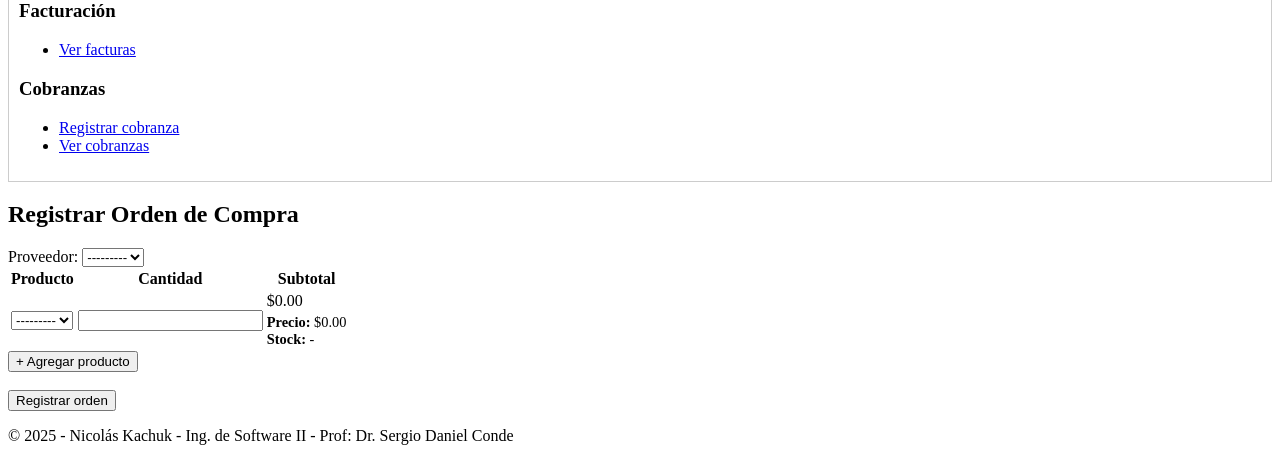
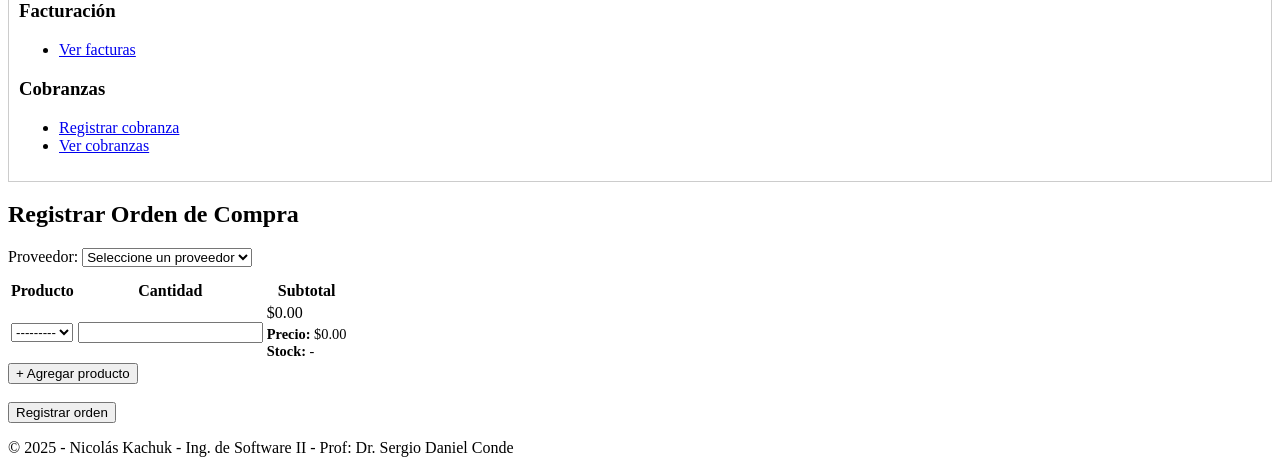
Before and after one commit to Nicokac/mi-proyecto-django, a Django app: page /ordenes/registro/ in a window 1280 px wide. Shown: the part 628-1101 px from the top of the page. Before the commit the page ends 1073 px from the top, so only its background shows below. Run offline with Django 5.2, Linux system fonts and the light colour scheme; the visitor is signed in with stand-in values (Sample User, id 1); data that the repository does not hold is empty.

Commit message:
Ajustes en el filtro de registro de ordenes de compra de insumos

```diff
--- a/ordenes_compra/forms.py
+++ b/ordenes_compra/forms.py
@@ -25,11 +25,17 @@ class DetalleOrdenForm(forms.ModelForm):
         fields = ['producto', 'cantidad']
 
     def __init__(self, *args, **kwargs):
+        proveedor = kwargs.pop('proveedor', None)
         user = kwargs.pop('user', None)
         super().__init__(*args, **kwargs)
+
+        # Para clientes (solo Café El Mejor, ya está implementado)
         if user and not user.is_staff:
             proveedor_cafe = Proveedor.objects.get(nombre__iexact="Cafe El Mejor")
             self.fields['producto'].queryset = Producto.objects.filter(estado=True, proveedor=proveedor_cafe)
+        # Para admin, filtrar productos por proveedor seleccionado
+        elif proveedor:
+            self.fields['producto'].queryset = Producto.objects.filter(estado=True, proveedor=proveedor)
         else:
             self.fields['producto'].queryset = Producto.objects.filter(estado=True)
 
--- a/ordenes_compra/templates/ordenes_compra/registro.html
+++ b/ordenes_compra/templates/ordenes_compra/registro.html
@@ -3,16 +3,29 @@
 {% load custom_filters %}
 {% block contenido %}
   <h2>Registrar Orden de Compra</h2>
+
+  {# FORMULARIO DE FILTRO POR PROVEEDOR SOLO PARA ADMIN #}
+  {% if user.is_staff %}
+    <form method="get" style="margin-bottom: 12px;">
+      <label for="proveedor-select">Proveedor:</label>
+      <select name="proveedor" id="proveedor-select" onchange="this.form.submit()">
+        <option value="">Seleccione un proveedor</option>
+        {% for prov in form.fields.proveedor.queryset %}
+          <option value="{{ prov.id }}" {% if proveedor_id|add:""|stringformat:"s" == prov.id|stringformat:"s" %}selected{% endif %}>
+            {{ prov.nombre }}
+          </option>
+        {% endfor %}
+      </select>
+    </form>
+  {% endif %}
+
+  {# FORMULARIO POST PARA REGISTRAR ORDEN #}
   <form method="post">
     {% csrf_token %}
 
-    {% if user.is_staff %}
-      <div>
-        {{ form.proveedor.label_tag }} {{ form.proveedor }}
-        {% if form.proveedor.errors %}
-          <div class="error">{{ form.proveedor.errors }}</div>
-        {% endif %}
-      </div>
+    {# Incluí el proveedor como hidden si es admin y ya seleccionó uno #}
+    {% if user.is_staff and proveedor_id %}
+      <input type="hidden" name="proveedor" value="{{ proveedor_id }}">
     {% endif %}
 
     {{ formset.management_form }}
@@ -46,18 +59,6 @@
               </span>
               {% if user.is_staff %}
                 <div style="font-size: 0.9em; margin-top: 4px;">
-                  <!-- <strong>Precio:</strong>
-                  <span class="precio" data-producto-id="{{ form.producto.value }}">
-                    {{ productos_dict|get_item:form.producto.value|stringformat:"s" }}
-                  </span><br>
-                  <strong>Stock:</strong>
-                  <span class="stock">
-                    {% for p in productos %}
-                      {% if p.id|stringformat:"s" == form.producto.value %}
-                        {{ p.stock }}
-                      {% endif %}
-                    {% endfor %}
-                  </span> -->
                   <strong>Precio:</strong> <span class="precio">$0.00</span><br>
                   <strong>Stock:</strong> <span class="stock">-</span>
                 </div>
@@ -67,7 +68,6 @@
         {% endfor %}
       </tbody>
     </table>
-
     <button type="button" id="agregar-fila">+ Agregar producto</button>
     <br><br>
     <button type="submit">Registrar orden</button>
--- a/ordenes_compra/views.py
+++ b/ordenes_compra/views.py
@@ -22,9 +22,20 @@ from functools import partial
 def registrar_orden_compra(request):
     producto_id = request.GET.get('producto_id')
     initial_data = []
+    proveedor_id = None
+    proveedor_obj = None
 
     if request.method == 'POST':
-        # --- Recuperar el carrito si sos cliente, para el formset dinámico ---
+        # Recuperar proveedor solo si es admin
+        if request.user.is_staff:
+            proveedor_id = request.POST.get('proveedor')
+            if proveedor_id:
+                try:
+                    proveedor_obj = Proveedor.objects.get(id=proveedor_id)
+                except Proveedor.DoesNotExist:
+                    proveedor_obj = None
+
+        # Recuperar productos seleccionados si sos cliente
         if not request.user.is_staff:
             carrito = request.session.get('carrito', {})
             if carrito:
@@ -34,17 +45,11 @@ def registrar_orden_compra(request):
                 ]
             elif producto_id:
                 initial_data = [{'producto': producto_id}]
-        # Para admin, que sea 1 por default
-        DetalleOrdenFormSetCarrito = inlineformset_factory(
-            OrdenDeCompra,
-            DetalleOrden,
-            form=DetalleOrdenForm,
-            extra=max(1, len(initial_data)),  # mínimo 1 por si viene vacío
-            can_delete=True
-        )
+
+        # Inicialización del form
         form = OrdenDeCompraForm(request.POST)
+        # Hasta acá no existe "orden", sólo después de form.save(commit=False)
 
-        # 1. Guardar orden con commit=False (todavía no en DB)
         if form.is_valid():
             orden = form.save(commit=False)
             if not request.user.is_staff:
@@ -55,22 +60,30 @@ def registrar_orden_compra(request):
                 orden.tipo = 'cliente'
             else:
                 orden.tipo = 'proveedor'
+                if proveedor_obj:
+                    orden.proveedor = proveedor_obj
 
-            orden.save()  # 2. ¡Ahora la orden ya tiene ID!
+            orden.save()  # Ahora sí, la orden existe
 
-            # 3. Ahora sí: inicializamos el formset, pero le pasamos instance=orden
-            formset = DetalleOrdenFormSetCarrito(request.POST, instance=orden)
+            # Factory del formset SIN form_kwargs
+            DetalleOrdenFormSetCarrito = inlineformset_factory(
+                OrdenDeCompra,
+                DetalleOrden,
+                form=DetalleOrdenForm,
+                extra=max(1, len(initial_data)),
+                can_delete=True
+            )
+            # Ahora pasamos form_kwargs aquí al instanciar:
+            formset = DetalleOrdenFormSetCarrito(
+                request.POST,
+                instance=orden,
+                form_kwargs={
+                    'proveedor': proveedor_obj if request.user.is_staff else None,
+                    'user': request.user
+                }
+            )
 
-            # --- Filtrar productos solo “Cafe El Mejor” si es cliente ---
-            if not request.user.is_staff:
-                proveedor_cafe = Proveedor.objects.get(nombre__iexact="Cafe El Mejor")
-                for f in formset.forms:
-                    f.fields['producto'].queryset = Producto.objects.filter(estado=True, proveedor=proveedor_cafe)
-            # ----------------------------------------------------------
-
-            print("POST recibido:", request.POST)
             if formset.is_valid():
-                print("✅ Formularios válidos")
                 with transaction.atomic():
                     detalles = formset.save(commit=False)
                     for detalle in detalles:
@@ -82,23 +95,22 @@ def registrar_orden_compra(request):
                             detalle.producto.stock -= detalle.cantidad
                         detalle.producto.save()
 
-                    # 🧾 Crear factura automáticamente si es cliente (ahora con precios asignados)
+                    # Crear factura si es cliente
                     if orden.tipo == 'cliente':
                         ultimo_numero = Factura.objects.count() + 1
                         numero_factura = f"F-{ultimo_numero:06d}"
-
                         total_factura = sum(
                             detalle.precio_unitario * detalle.cantidad
                             for detalle in detalles
                         )
-
                         factura = Factura.objects.create(
                             numero=numero_factura,
                             cliente=orden.cliente,
                             total=total_factura,
                             orden=orden
                         )
-                    # --- LIMPIAR EL CARRITO LUEGO DE CONFIRMAR ORDEN ---
+
+                    # Limpiar carrito
                     if not request.user.is_staff:
                         request.session['carrito'] = {}
 
@@ -111,19 +123,34 @@ def registrar_orden_compra(request):
         else:
             print("❌ Formulario OrdenDeCompra inválido")
             print("Errores:", form.errors)
+
     else:
         print("📄 GET recibido")
         if request.user.is_staff:
+            proveedor_id = request.GET.get('proveedor')
+            if proveedor_id:
+                try:
+                    proveedor_obj = Proveedor.objects.get(id=proveedor_id)
+                except Proveedor.DoesNotExist:
+                    proveedor_obj = None
+
             proveedores = Proveedor.objects.exclude(nombre__iexact="Cafe El Mejor")
             form = OrdenDeCompraForm()
             form.fields['proveedor'].queryset = proveedores
-            formset = inlineformset_factory(
+
+            if proveedor_obj:
+                form.fields['proveedor'].initial = proveedor_obj.id
+
+            DetalleOrdenFormSetCarrito = inlineformset_factory(
                 OrdenDeCompra,
                 DetalleOrden,
                 form=DetalleOrdenForm,
                 extra=1,
                 can_delete=True
-            )()
+            )
+            formset = DetalleOrdenFormSetCarrito(
+                form_kwargs={'proveedor': proveedor_obj, 'user': request.user}
+            )
         else:
             form = OrdenDeCompraForm()
             form.fields['proveedor'].widget = forms.HiddenInput()
@@ -135,7 +162,6 @@ def registrar_orden_compra(request):
                 ]
             elif producto_id:
                 initial_data = [{'producto': producto_id}]
-            # --- El formset con la cantidad de productos del carrito ---
             DetalleOrdenFormSetCarrito = inlineformset_factory(
                 OrdenDeCompra,
                 DetalleOrden,
@@ -143,18 +169,19 @@ def registrar_orden_compra(request):
                 extra=max(1, len(initial_data)),
                 can_delete=True
             )
-            formset = DetalleOrdenFormSetCarrito(initial=initial_data)
-            # --- Filtrar productos solo “Cafe El Mejor” si es cliente ---
-            proveedor_cafe = Proveedor.objects.get(nombre__iexact="Cafe El Mejor")
-            for f in formset.forms:
-                f.fields['producto'].queryset = Producto.objects.filter(estado=True, proveedor=proveedor_cafe)
-            # ----------------------------------------------------------
+            formset = DetalleOrdenFormSetCarrito(
+                initial=initial_data,
+                form_kwargs={'user': request.user}
+            )
 
     if not request.user.is_staff:
         proveedor_default = Proveedor.objects.get(nombre__iexact="Cafe El Mejor")
         productos_activos = Producto.objects.filter(estado=True, proveedor=proveedor_default)
     else:
-        productos_activos = Producto.objects.filter(estado=True)
+        if proveedor_obj:
+            productos_activos = Producto.objects.filter(estado=True, proveedor=proveedor_obj)
+        else:
+            productos_activos = Producto.objects.none()
 
     productos_dict = {str(p.id): float(p.precio) for p in productos_activos}
     productos_stock = {str(p.id): p.stock for p in productos_activos}
@@ -166,6 +193,7 @@ def registrar_orden_compra(request):
         'productos_json': json.dumps(productos_dict),
         'stocks_json': json.dumps(productos_stock),
         'productos_dict': productos_dict,
+        'proveedor_id': proveedor_id or "",
     })
 
 @login_required
```
